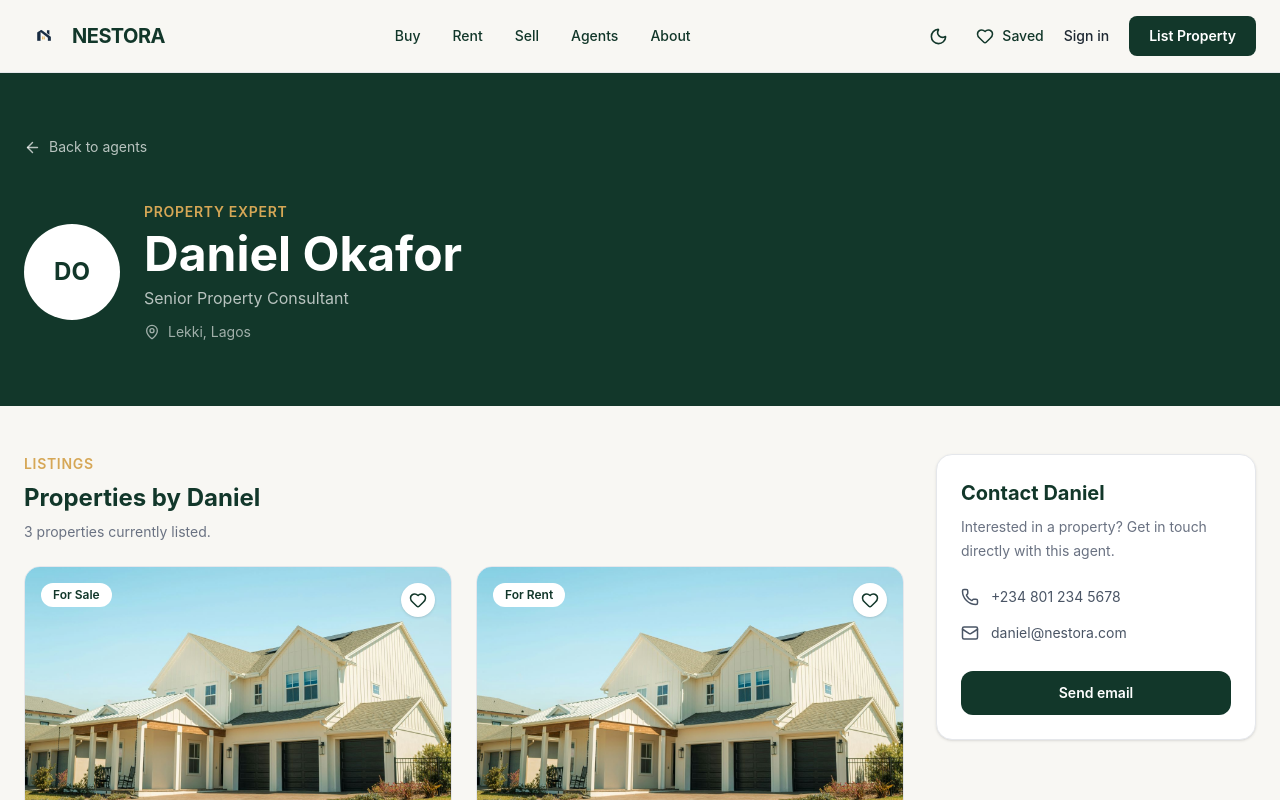
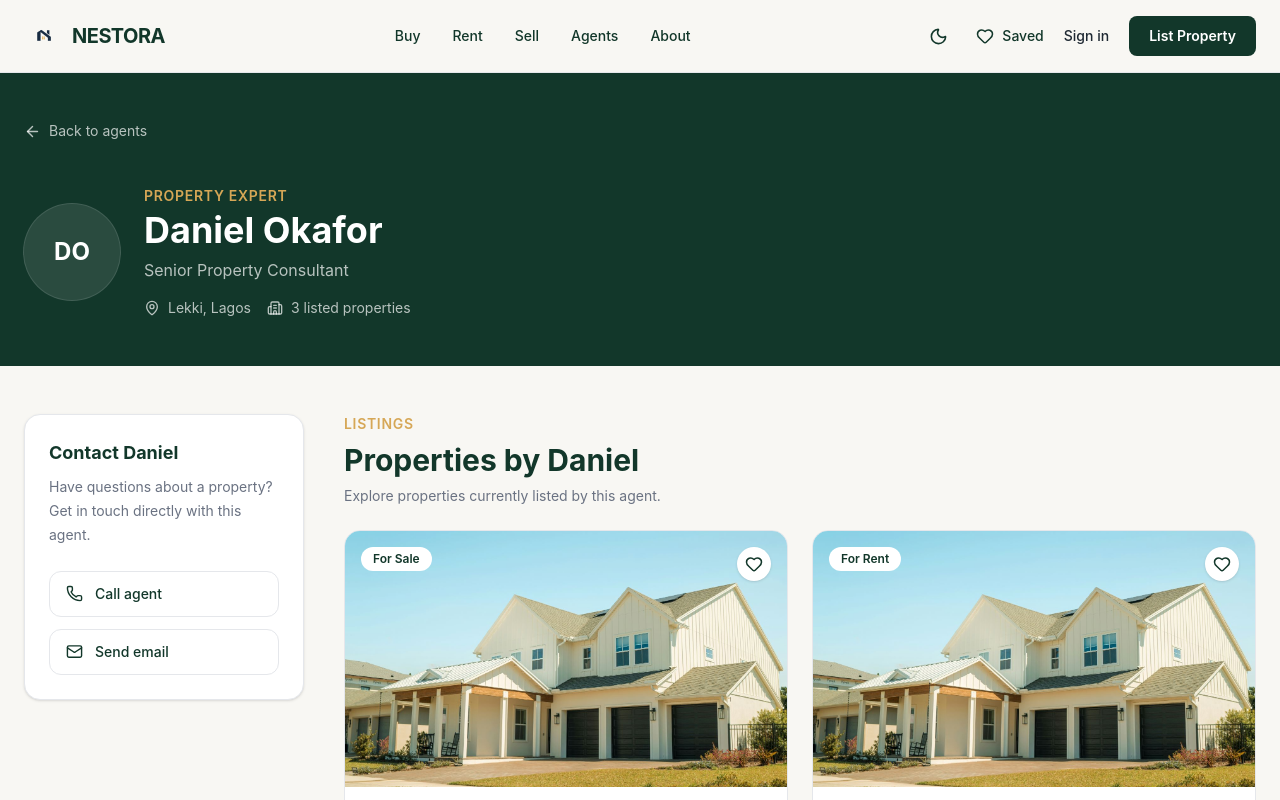
Before and after one commit to Kelvinton/Nestora, a React (Vite) app: page /agents/1 in a window 1280 px wide. Shown: the top 800 px of the page. Built offline with nearby package versions, Linux system fonts and the light colour scheme.

Commit message:
feat: improve favourites, agent profiles, and price filtering

```diff
--- a/src/pages/AgentDetails.jsx
+++ b/src/pages/AgentDetails.jsx
@@ -1,5 +1,11 @@
 import { Link, useParams } from "react-router-dom";
-import { ArrowLeft, Mail, MapPin, Phone } from "lucide-react";
+import {
+  ArrowLeft,
+  Building2,
+  Mail,
+  MapPin,
+  Phone,
+} from "lucide-react";
 import agents from "../data/agents";
 import properties from "../data/properties";
 import PropertyCard from "../components/home/PropertyCard";
@@ -11,34 +17,53 @@ function AgentDetails() {
     (agent) => agent.id === Number(id)
   );
 
+  // Find properties belonging to this agent
+  const agentProperties = properties.filter(
+    (property) => property.agentId === Number(id)
+  );
+
+  // Agent not found
   if (!agent) {
     return (
       <main className="min-h-screen bg-[#F8F7F3] px-6 py-20">
-        <div className="mx-auto max-w-7xl text-center">
+        <div className="mx-auto max-w-3xl text-center">
+
           <h1 className="text-3xl font-bold text-[#12372A]">
             Agent not found
           </h1>
 
+          <p className="mt-3 text-gray-500">
+            The agent you're looking for doesn't exist.
+          </p>
+
           <Link
             to="/agents"
-            className="mt-6 inline-block rounded-xl bg-[#12372A] px-6 py-3 text-sm font-semibold text-white"
+            className="mt-6 inline-flex items-center gap-2 rounded-xl bg-[#12372A] px-5 py-3 text-sm font-semibold text-white transition hover:bg-[#315C48]"
           >
+            <ArrowLeft size={18} />
             Back to agents
           </Link>
+
         </div>
       </main>
     );
   }
 
-  const agentProperties = properties.filter(
-    (property) => property.agentId === agent.id
-  );
+  const initials = agent.name
+    .split(" ")
+    .map((name) => name[0])
+    .join("")
+    .slice(0, 2);
 
   return (
     <main className="min-h-screen bg-[#F8F7F3]">
-      {/* Header */}
-      <section className="bg-[#12372A] px-6 py-16 text-white">
+
+      {/* Agent Header */}
+      <section className="bg-[#12372A] px-6 py-12 text-white">
+
         <div className="mx-auto max-w-7xl">
+
+          {/* Back */}
           <Link
             to="/agents"
             className="inline-flex items-center gap-2 text-sm text-white/70 transition hover:text-white"
@@ -47,21 +72,21 @@ function AgentDetails() {
             Back to agents
           </Link>
 
-          <div className="mt-10 flex flex-col gap-6 sm:flex-row sm:items-center">
+          {/* Profile */}
+          <div className="mt-10 flex flex-col gap-6 md:flex-row md:items-center">
+
             {/* Avatar */}
-            <div className="flex h-24 w-24 shrink-0 items-center justify-center rounded-full bg-white text-2xl font-bold text-[#12372A]">
-              {agent.name
-                .split(" ")
-                .map((name) => name[0])
-                .join("")}
+            <div className="flex h-24 w-24 shrink-0 items-center justify-center rounded-full bg-white/10 text-2xl font-bold ring-1 ring-white/20">
+              {initials}
             </div>
 
             <div>
+
               <p className="text-sm font-semibold uppercase tracking-wider text-[#D6A756]">
                 Property expert
               </p>
 
-              <h1 className="mt-2 text-3xl font-bold md:text-5xl">
+              <h1 className="mt-1 text-3xl font-bold md:text-4xl">
                 {agent.name}
               </h1>
 
@@ -69,94 +94,131 @@ function AgentDetails() {
                 {agent.role}
               </p>
 
-              <div className="mt-3 flex items-center gap-2 text-sm text-white/60">
-                <MapPin size={16} />
-                {agent.location}
+              <div className="mt-4 flex flex-wrap gap-4 text-sm text-white/70">
+
+                <span className="flex items-center gap-2">
+                  <MapPin size={16} />
+                  {agent.location}
+                </span>
+
+                <span className="flex items-center gap-2">
+                  <Building2 size={16} />
+                  {agentProperties.length} listed properties
+                </span>
+
               </div>
+
             </div>
+
           </div>
+
         </div>
+
       </section>
 
-      {/* Agent info */}
+      {/* Main Content */}
       <section className="mx-auto max-w-7xl px-6 py-12">
-        <div className="grid gap-8 lg:grid-cols-[1fr_320px]">
+
+        <div className="grid gap-10 lg:grid-cols-[280px_1fr]">
+
+          {/* Contact Card */}
+          <aside>
+
+            <div className="rounded-2xl border border-gray-200 bg-white p-6 shadow-sm">
+
+              <h2 className="text-lg font-bold text-[#12372A]">
+                Contact {agent.name.split(" ")[0]}
+              </h2>
+
+              <p className="mt-2 text-sm leading-6 text-gray-500">
+                Have questions about a property? Get in touch
+                directly with this agent.
+              </p>
+
+              <div className="mt-6 space-y-3">
+
+                <a
+                  href={`tel:${agent.phone}`}
+                  className="flex items-center gap-3 rounded-xl border border-gray-200 px-4 py-3 text-sm font-medium text-[#12372A] transition hover:border-[#12372A]"
+                >
+                  <Phone size={17} />
+                  Call agent
+                </a>
+
+                <a
+                  href={`mailto:${agent.email}`}
+                  className="flex items-center gap-3 rounded-xl border border-gray-200 px-4 py-3 text-sm font-medium text-[#12372A] transition hover:border-[#12372A]"
+                >
+                  <Mail size={17} />
+                  Send email
+                </a>
+
+              </div>
+
+            </div>
+
+          </aside>
+
           {/* Properties */}
           <div>
+
             <div className="mb-6">
+
               <p className="text-sm font-semibold uppercase tracking-wider text-[#D6A756]">
                 Listings
               </p>
 
-              <h2 className="mt-2 text-2xl font-bold text-[#12372A]">
+              <h2 className="mt-2 text-2xl font-bold text-[#12372A] md:text-3xl">
                 Properties by {agent.name.split(" ")[0]}
               </h2>
 
               <p className="mt-2 text-sm text-gray-500">
-                {agentProperties.length} properties currently listed.
+                Explore properties currently listed by this agent.
               </p>
+
             </div>
 
             {agentProperties.length > 0 ? (
+
               <div className="grid gap-6 md:grid-cols-2">
+
                 {agentProperties.map((property) => (
                   <PropertyCard
                     key={property.id}
                     property={property}
                   />
                 ))}
+
               </div>
+
             ) : (
-              <div className="rounded-2xl border border-gray-200 bg-white p-10 text-center">
-                <p className="text-gray-500">
-                  No properties currently listed by this agent.
+
+              <div className="rounded-2xl border border-gray-200 bg-white px-6 py-16 text-center">
+
+                <Building2
+                  size={40}
+                  strokeWidth={1.5}
+                  className="mx-auto text-gray-300"
+                />
+
+                <h3 className="mt-4 text-lg font-semibold text-[#12372A]">
+                  No properties listed
+                </h3>
+
+                <p className="mt-2 text-sm text-gray-500">
+                  This agent currently has no properties available.
                 </p>
+
               </div>
+
             )}
+
           </div>
 
-          {/* Contact card */}
-          <aside>
-            <div className="sticky top-24 rounded-2xl border border-gray-200 bg-white p-6 shadow-sm">
-              <h2 className="text-xl font-bold text-[#12372A]">
-                Contact {agent.name.split(" ")[0]}
-              </h2>
+        </div>
 
-              <p className="mt-2 text-sm leading-6 text-gray-500">
-                Interested in a property? Get in touch directly with
-                this agent.
-              </p>
+      </section>
 
-              <div className="mt-6 space-y-4">
-                <a
-                  href={`tel:${agent.phone}`}
-                  className="flex items-center gap-3 text-sm text-gray-600 transition hover:text-[#12372A]"
-                >
-                  <Phone size={18} />
-                  {agent.phone}
-                </a>
-
-                <a
-                  href={`mailto:${agent.email}`}
-                  className="flex items-center gap-3 text-sm text-gray-600 transition hover:text-[#12372A]"
-                >
-                  <Mail size={18} />
-                  {agent.email}
-                </a>
-              </div>
-
-              <button
-                className="mt-7 w-full rounded-xl bg-[#12372A] px-5 py-3 text-sm font-semibold text-white transition hover:bg-[#315C48]"
-                onClick={() =>
-                  (window.location.href = `mailto:${agent.email}`)
-                }
-              >
-                Send email
-              </button>
-            </div>
-          </aside>
-        </div>
-      </section>
     </main>
   );
 }
--- a/src/pages/Agents.jsx
+++ b/src/pages/Agents.jsx
@@ -1,85 +1,145 @@
 import { Link } from "react-router-dom";
-import { ArrowRight, MapPin } from "lucide-react";
+import {
+  ArrowRight,
+  Building2,
+  Mail,
+  MapPin,
+  Phone,
+} from "lucide-react";
 import agents from "../data/agents";
+import properties from "../data/properties";
 
 function Agents() {
   return (
     <main className="min-h-screen bg-[#F8F7F3]">
-      {/* Hero */}
+
+      {/* Header */}
       <section className="bg-[#12372A] px-6 py-16 text-white">
         <div className="mx-auto max-w-7xl">
+
           <p className="text-sm font-semibold uppercase tracking-wider text-[#D6A756]">
-            Our experts
+            Our team
           </p>
 
           <h1 className="mt-2 text-3xl font-bold md:text-5xl">
             Meet our property experts
           </h1>
 
-          <p className="mt-4 max-w-2xl leading-7 text-white/70">
-            Connect with trusted real estate professionals who can
-            help you find the right property.
+          <p className="mt-4 max-w-2xl text-white/70">
+            Connect with experienced property professionals who
+            can help you find the right home or investment.
           </p>
+
         </div>
       </section>
 
       {/* Agents */}
-      <section className="mx-auto max-w-7xl px-6 py-16">
+      <section className="mx-auto max-w-7xl px-6 py-12">
+
         <div className="grid gap-6 md:grid-cols-2 lg:grid-cols-3">
-          {agents.map((agent) => (
-            <div
-              key={agent.id}
-              className="rounded-2xl border border-gray-200 bg-white p-6 transition-all duration-300 hover:-translate-y-1 hover:shadow-xl"
-            >
-              {/* Avatar */}
-              <div className="flex items-center gap-4">
-                <div className="flex h-16 w-16 shrink-0 items-center justify-center rounded-full bg-[#12372A] text-xl font-bold text-white">
-                  {agent.name
+
+          {agents.map((agent) => {
+
+            // Get the actual properties belonging to this agent
+            const agentProperties = properties.filter(
+              (property) => property.agentId === agent.id
+            );
+
+            const initials = agent.name
               .split(" ")
               .map((name) => name[0])
-                    .join("")}
+              .join("")
+              .slice(0, 2);
+
+            return (
+              <article
+                key={agent.id}
+                className="overflow-hidden rounded-2xl border border-gray-200 bg-white shadow-sm transition duration-300 hover:-translate-y-1 hover:shadow-md"
+              >
+
+                {/* Agent information */}
+                <div className="p-6">
+
+                  <div className="flex items-start justify-between">
+
+                    {/* Avatar */}
+                    <div className="flex h-16 w-16 items-center justify-center rounded-full bg-[#12372A] text-lg font-bold text-white">
+                      {initials}
                     </div>
 
-                <div>
-                  <h2 className="text-lg font-bold text-[#12372A]">
+                    {/* Real property count */}
+                    <div className="flex items-center gap-1.5 rounded-full bg-[#F8F7F3] px-3 py-1.5 text-xs font-semibold text-[#12372A]">
+                      <Building2 size={14} />
+
+                      {agentProperties.length}{" "}
+                      {agentProperties.length === 1
+                        ? "listing"
+                        : "listings"}
+                    </div>
+
+                  </div>
+
+                  {/* Name */}
+                  <h2 className="mt-5 text-xl font-bold text-[#12372A]">
                     {agent.name}
                   </h2>
 
-                  <p className="mt-1 text-sm text-gray-500">
+                  <p className="mt-1 text-sm font-medium text-[#D6A756]">
                     {agent.role}
                   </p>
-                </div>
+
+                  {/* Location */}
+                  <div className="mt-5 flex items-center gap-2 text-sm text-gray-500">
+                    <MapPin size={16} />
+                    <span>{agent.location}</span>
                   </div>
 
-              {/* Location */}
-              <div className="mt-6 flex items-center gap-2 text-sm text-gray-500">
-                <MapPin size={16} />
-                {agent.location}
+                  {/* Contact */}
+                  <div className="mt-4 space-y-2">
+
+                    <a
+                      href={`tel:${agent.phone}`}
+                      className="flex items-center gap-2 text-sm text-gray-500 transition hover:text-[#12372A]"
+                    >
+                      <Phone size={15} />
+                      <span>{agent.phone}</span>
+                    </a>
+
+                    <a
+                      href={`mailto:${agent.email}`}
+                      className="flex items-center gap-2 text-sm text-gray-500 transition hover:text-[#12372A]"
+                    >
+                      <Mail size={15} />
+                      <span>{agent.email}</span>
+                    </a>
+
                   </div>
 
-              {/* Properties */}
-              <div className="mt-5 rounded-xl bg-[#F8F7F3] px-4 py-3">
-                <p className="text-xs uppercase tracking-wide text-gray-400">
-                  Listed properties
-                </p>
-
-                <p className="mt-1 text-lg font-bold text-[#12372A]">
-                  {agent.properties}
-                </p>
                 </div>
 
                 {/* View profile */}
+                <div className="border-t border-gray-100 px-6 py-4">
+
                   <Link
                     to={`/agents/${agent.id}`}
-                className="mt-6 flex items-center justify-between rounded-xl border border-[#12372A] px-4 py-3 text-sm font-semibold text-[#12372A] transition hover:bg-[#12372A] hover:text-white"
+                    className="flex items-center justify-between text-sm font-semibold text-[#12372A] transition hover:text-[#D6A756]"
                   >
-                View profile
-                <ArrowRight size={17} />
+                    <span>View profile</span>
+
+                    <ArrowRight size={18} />
+
                   </Link>
+
                 </div>
-          ))}
+
+              </article>
+            );
+          })}
+
         </div>
+
       </section>
+
     </main>
   );
 }
--- a/src/pages/Favourites.jsx
+++ b/src/pages/Favourites.jsx
@@ -1,10 +1,24 @@
 import { Link } from "react-router-dom";
-import { Heart } from "lucide-react";
+import {
+  Heart,
+  Home,
+  KeyRound,
+  Building2,
+} from "lucide-react";
 import PropertyCard from "../components/home/PropertyCard";
 import { useFavorites } from "../context/FavoritesContext";
 
 function Favorites() {
   const { favorites, clearFavorites } = useFavorites();
+
+  // Summary counts
+  const saleCount = favorites.filter(
+    (property) => property.listingType === "Sale"
+  ).length;
+
+  const rentCount = favorites.filter(
+    (property) => property.listingType === "Rent"
+  ).length;
 
   return (
     <main className="min-h-screen bg-[#F8F7F3]">
@@ -12,6 +26,7 @@ function Favorites() {
       {/* Header */}
       <section className="bg-[#12372A] px-6 py-16 text-white">
         <div className="mx-auto max-w-7xl">
+
           <p className="text-sm font-semibold uppercase tracking-wider text-[#D6A756]">
             Your collection
           </p>
@@ -20,22 +35,114 @@ function Favorites() {
             Saved properties
           </h1>
 
-          <p className="mt-4 text-white/70">
-            Keep track of the properties you're interested in.
+          <p className="mt-4 max-w-2xl text-white/70">
+            Keep track of the properties you're interested in
+            and easily come back to them later.
           </p>
+
         </div>
       </section>
 
-      {/* Properties */}
       <section className="mx-auto max-w-7xl px-6 py-12">
 
         {favorites.length > 0 ? (
           <>
-            <div className="mb-6 flex flex-col gap-4 sm:flex-row sm:items-center sm:justify-between">
-              <p className="text-sm text-gray-500">
-                {favorites.length}{" "}
-                {favorites.length === 1 ? "property" : "properties"} saved
-              </p>
+
+            {/* Summary */}
+            <div className="grid gap-4 sm:grid-cols-3">
+
+              {/* Total */}
+              <div className="rounded-2xl border border-gray-200 bg-white p-5 shadow-sm">
+
+                <div className="flex items-center justify-between">
+
+                  <div>
+                    <p className="text-sm text-gray-500">
+                      Total saved
+                    </p>
+
+                    <p className="mt-1 text-2xl font-bold text-[#12372A]">
+                      {favorites.length}
+                    </p>
+                  </div>
+
+                  <div className="rounded-xl bg-[#12372A]/10 p-3">
+                    <Heart
+                      size={22}
+                      className="text-[#12372A]"
+                    />
+                  </div>
+
+                </div>
+
+              </div>
+
+              {/* For Sale */}
+              <div className="rounded-2xl border border-gray-200 bg-white p-5 shadow-sm">
+
+                <div className="flex items-center justify-between">
+
+                  <div>
+                    <p className="text-sm text-gray-500">
+                      For sale
+                    </p>
+
+                    <p className="mt-1 text-2xl font-bold text-[#12372A]">
+                      {saleCount}
+                    </p>
+                  </div>
+
+                  <div className="rounded-xl bg-[#D6A756]/15 p-3">
+                    <Home
+                      size={22}
+                      className="text-[#D6A756]"
+                    />
+                  </div>
+
+                </div>
+
+              </div>
+
+              {/* For Rent */}
+              <div className="rounded-2xl border border-gray-200 bg-white p-5 shadow-sm">
+
+                <div className="flex items-center justify-between">
+
+                  <div>
+                    <p className="text-sm text-gray-500">
+                      For rent
+                    </p>
+
+                    <p className="mt-1 text-2xl font-bold text-[#12372A]">
+                      {rentCount}
+                    </p>
+                  </div>
+
+                  <div className="rounded-xl bg-[#12372A]/10 p-3">
+                    <KeyRound
+                      size={22}
+                      className="text-[#12372A]"
+                    />
+                  </div>
+
+                </div>
+
+              </div>
+
+            </div>
+
+            {/* Saved properties heading */}
+            <div className="mt-12 mb-6 flex flex-col gap-4 sm:flex-row sm:items-center sm:justify-between">
+
+              <div>
+                <h2 className="text-2xl font-bold text-[#12372A]">
+                  Your saved properties
+                </h2>
+
+                <p className="mt-1 text-sm text-gray-500">
+                  Properties you've added to your collection.
+                </p>
+              </div>
 
               <button
                 onClick={() => {
@@ -47,49 +154,66 @@ function Favorites() {
                     clearFavorites();
                   }
                 }}
-                className="text-sm font-semibold text-red-500 transition hover:text-red-600"
+                className="self-start text-sm font-semibold text-red-500 transition hover:text-red-600 sm:self-auto"
               >
                 Clear all
               </button>
+
             </div>
 
+            {/* Property cards */}
             <div className="grid gap-6 md:grid-cols-2 lg:grid-cols-3">
+
               {favorites.map((property) => (
                 <PropertyCard
                   key={property.id}
                   property={property}
                 />
               ))}
+
             </div>
+
           </>
         ) : (
-          <div className="rounded-2xl border border-gray-200 bg-white px-6 py-20 text-center">
 
-            <Heart
-              size={42}
-              strokeWidth={1.5}
-              className="mx-auto text-gray-300"
-            />
+          /* Empty state */
+          <div className="mx-auto max-w-2xl rounded-2xl border border-gray-200 bg-white px-6 py-20 text-center shadow-sm">
 
-            <h2 className="mt-5 text-xl font-bold text-[#12372A]">
+            <div className="mx-auto flex h-16 w-16 items-center justify-center rounded-full bg-[#12372A]/10">
+              <Heart
+                size={32}
+                strokeWidth={1.5}
+                className="text-[#12372A]"
+              />
+            </div>
+
+            <p className="mt-6 text-sm font-semibold uppercase tracking-wider text-[#D6A756]">
+              Your collection is empty
+            </p>
+
+            <h2 className="mt-2 text-2xl font-bold text-[#12372A]">
               No saved properties yet
             </h2>
 
-            <p className="mx-auto mt-2 max-w-md text-sm leading-6 text-gray-500">
-              Properties you save will appear here so you can
-              easily find them later.
+            <p className="mx-auto mt-3 max-w-md text-sm leading-6 text-gray-500">
+              Found a property you like? Tap the heart icon to
+              save it here and easily come back to it later.
             </p>
 
             <Link
               to="/properties"
-              className="mt-6 inline-block rounded-xl bg-[#12372A] px-6 py-3 text-sm font-semibold text-white transition hover:bg-[#315C48]"
+              className="mt-7 inline-flex items-center gap-2 rounded-xl bg-[#12372A] px-6 py-3 text-sm font-semibold text-white transition hover:bg-[#315C48]"
             >
+              <Building2 size={18} />
               Explore properties
             </Link>
+
           </div>
+
         )}
 
       </section>
+
     </main>
   );
 }
```
Also changed, not shown: src/pages/Properties.jsx (+4 -3 lines). Lines whose indentation alone changed are shown as unchanged.
